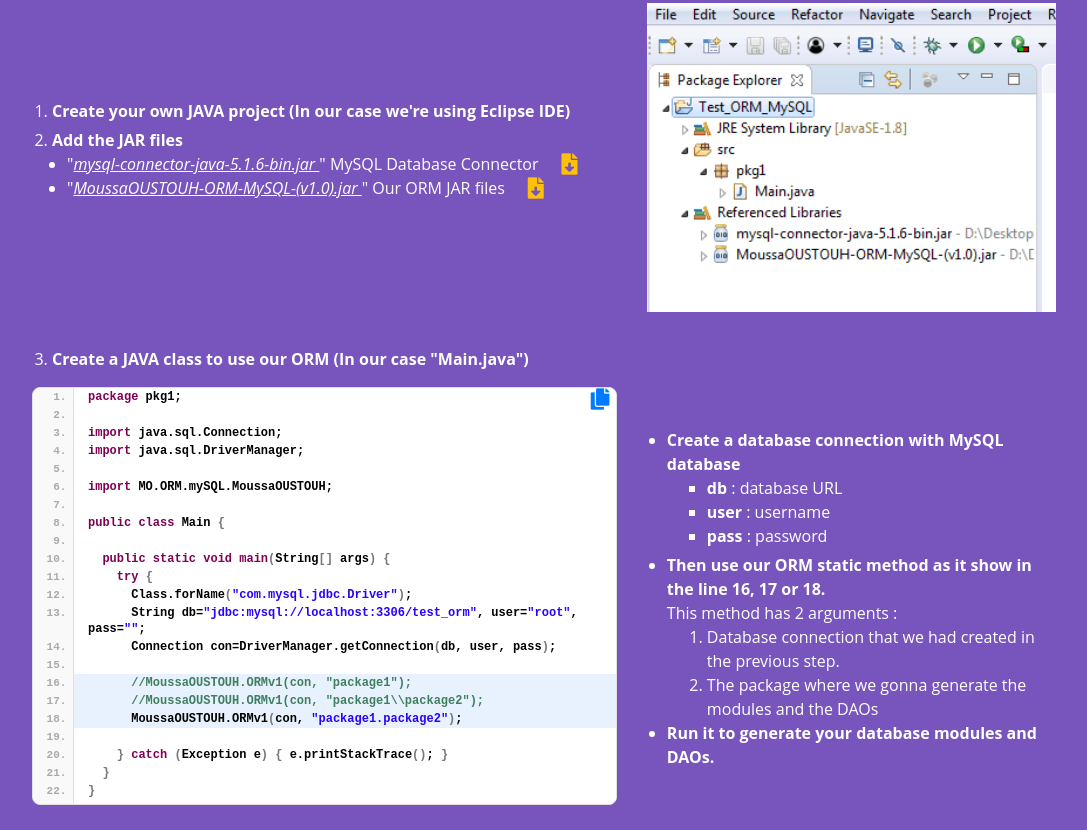
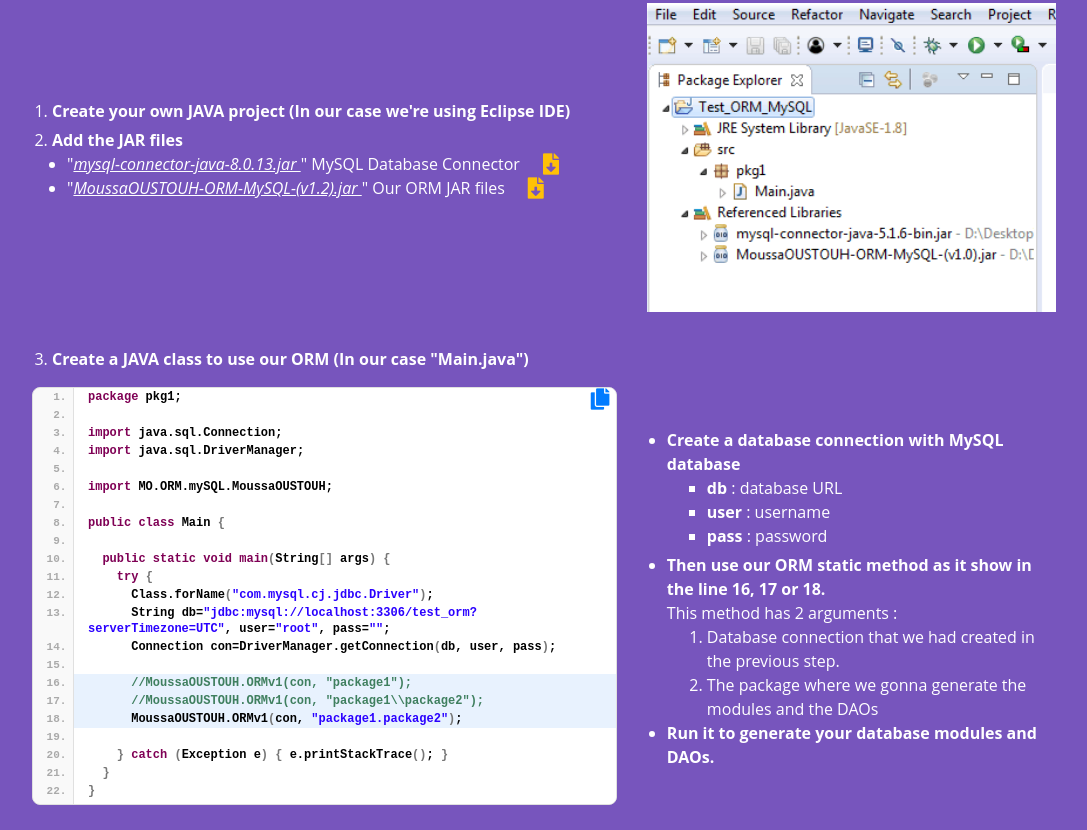
Before and after one commit to MoussaOustouh/MoussaOustouh.github.io, a plain HTML site: page java_orm_mysql.html in a window 1280 px wide. Shown: the part 750-1580 px from the top of the page, without its empty margins (96-1183 px from the left). Drawn offline with nearby package versions, Linux system fonts and the light colour scheme; a web font is replaced by a local one.

Commit message:
Version 1.2
Bug fixes:

-Now the tables of the chosen database are only analysed.
-Version 1.2 can work with "mysql-connector-java-8.0.13.jar".

```diff
--- a/java_orm_mysql.html
+++ b/java_orm_mysql.html
@@ -118,10 +118,10 @@
 	          <div class="section-title" style="max-width: 436px; margin-left: auto; margin-right: auto;">
 	            <h4>What is an ORM ?</h4>
 	            <p>
-	            	Object-Relational Mapping (ORM) in computer science is a programming technique for converting data between incompatible type systems using object-oriented programming languages. This creates, in effect, a "virtual object database" that can be used from within the programming language.
+	            	Object-Relational Mapping (ORM) in computer science is a programming technique for converting data between databases and programming languages (using object-oriented programming languages). This creates database controllers, that can be used in the programming languages.
 	            </p>
 	            <p>
-	            	Allows to manipulate databases with predefined methods.
+					Allows to manipulate databases data with predefined methods.
 	            </p>
 	          </div>
 	        </div>
@@ -147,11 +147,11 @@
 		            				<b>Add the JAR files</b>
 		            				<ul style="list-style: disc; padding-left: 15px; width: 100%;">
 		            					<li>
-		            						"<span style="text-decoration: underline; font-style: italic;">mysql-connector-java-5.1.6-bin.jar </span>"
+		            						"<span style="text-decoration: underline; font-style: italic;">mysql-connector-java-8.0.13.jar </span>"
 		            						MySQL Database Connector <a href="#download" data-toggle="tooltip" title="Download" class="text-warning" style="text-indent: 0.5cm;"><i class="fas fa-file-download fa-lg"></i></a>
 		            					</li>
 		            					<li>
-		            						"<span style="text-decoration: underline; font-style: italic;">MoussaOUSTOUH-ORM-MySQL-(v1.0).jar </span>"
+		            						"<span style="text-decoration: underline; font-style: italic;">MoussaOUSTOUH-ORM-MySQL-(v1.2).jar </span>"
 		            						Our ORM JAR files <a href="#download" data-toggle="tooltip" title="Download" class="text-warning" style="text-indent: 0.5cm;"><i class="fas fa-file-download fa-lg"></i></a>
 		            					</li>
 		            				</ul>
@@ -191,8 +191,8 @@ public class Main {
 
 	public static void main(String[] args) {
 		try {
-			Class.forName("com.mysql.jdbc.Driver");
-			String db="jdbc:mysql://localhost:3306/test_orm", user="root", pass="";
+			Class.forName("com.mysql.cj.jdbc.Driver");
+			String db="jdbc:mysql://localhost:3306/test_orm?serverTimezone=UTC", user="root", pass="";
 			Connection con=DriverManager.getConnection(db, user, pass);
 
 			//MoussaOUSTOUH.ORMv1(con, "package1");
@@ -316,8 +316,8 @@ public class Main {
 
 	public static void main(String[] args) {
 		try {
-			Class.forName("com.mysql.jdbc.Driver");
-			String db="jdbc:mysql://localhost:3306/test_orm", user="root", pass="";
+			Class.forName("com.mysql.cj.jdbc.Driver");
+			String db="jdbc:mysql://localhost:3306/test_orm?serverTimezone=UTC", user="root", pass="";
 			Connection con=DriverManager.getConnection(db, user, pass);
 
 			Person person=new Person();
@@ -355,8 +355,8 @@ public class Main {
 
 	public static void main(String[] args) {
 		try {
-			Class.forName("com.mysql.jdbc.Driver");
-			String db="jdbc:mysql://localhost:3306/test_orm", user="root", pass="";
+			Class.forName("com.mysql.cj.jdbc.Driver");
+			String db="jdbc:mysql://localhost:3306/test_orm?serverTimezone=UTC", user="root", pass="";
 			Connection con=DriverManager.getConnection(db, user, pass);
 
 			Person person=new Person();
@@ -397,8 +397,8 @@ public class Main {
 
 	public static void main(String[] args) {
 		try {
-			Class.forName("com.mysql.jdbc.Driver");
-			String db="jdbc:mysql://localhost:3306/test_orm", user="root", pass="";
+			Class.forName("com.mysql.cj.jdbc.Driver");
+			String db="jdbc:mysql://localhost:3306/test_orm?serverTimezone=UTC", user="root", pass="";
 			Connection con=DriverManager.getConnection(db, user, pass);
 
 			PersonDAO personDAO=new PersonDAO(con);
@@ -431,8 +431,8 @@ public class Main {
 
 	public static void main(String[] args) {
 		try {
-			Class.forName("com.mysql.jdbc.Driver");
-			String db="jdbc:mysql://localhost:3306/test_orm", user="root", pass="";
+			Class.forName("com.mysql.cj.jdbc.Driver");
+			String db="jdbc:mysql://localhost:3306/test_orm?serverTimezone=UTC", user="root", pass="";
 			Connection con=DriverManager.getConnection(db, user, pass);
 
 			PersonDAO personDAO=new PersonDAO(con);
@@ -470,8 +470,8 @@ public class Main {
 
 	public static void main(String[] args) {
 		try {
-			Class.forName("com.mysql.jdbc.Driver");
-			String db="jdbc:mysql://localhost:3306/test_orm", user="root", pass="";
+			Class.forName("com.mysql.cj.jdbc.Driver");
+			String db="jdbc:mysql://localhost:3306/test_orm?serverTimezone=UTC", user="root", pass="";
 			Connection con=DriverManager.getConnection(db, user, pass);
 
 			PersonDAO personDAO=new PersonDAO(con);
@@ -508,8 +508,8 @@ public class Main {
 
 	public static void main(String[] args) {
 		try {
-			Class.forName("com.mysql.jdbc.Driver");
-			String db="jdbc:mysql://localhost:3306/test_orm", user="root", pass="";
+			Class.forName("com.mysql.cj.jdbc.Driver");
+			String db="jdbc:mysql://localhost:3306/test_orm?serverTimezone=UTC", user="root", pass="";
 			Connection con=DriverManager.getConnection(db, user, pass);
 
 			QuerySQL querySQL=new QuerySQL(con);
```
Also changed, not shown: 1 other file.
